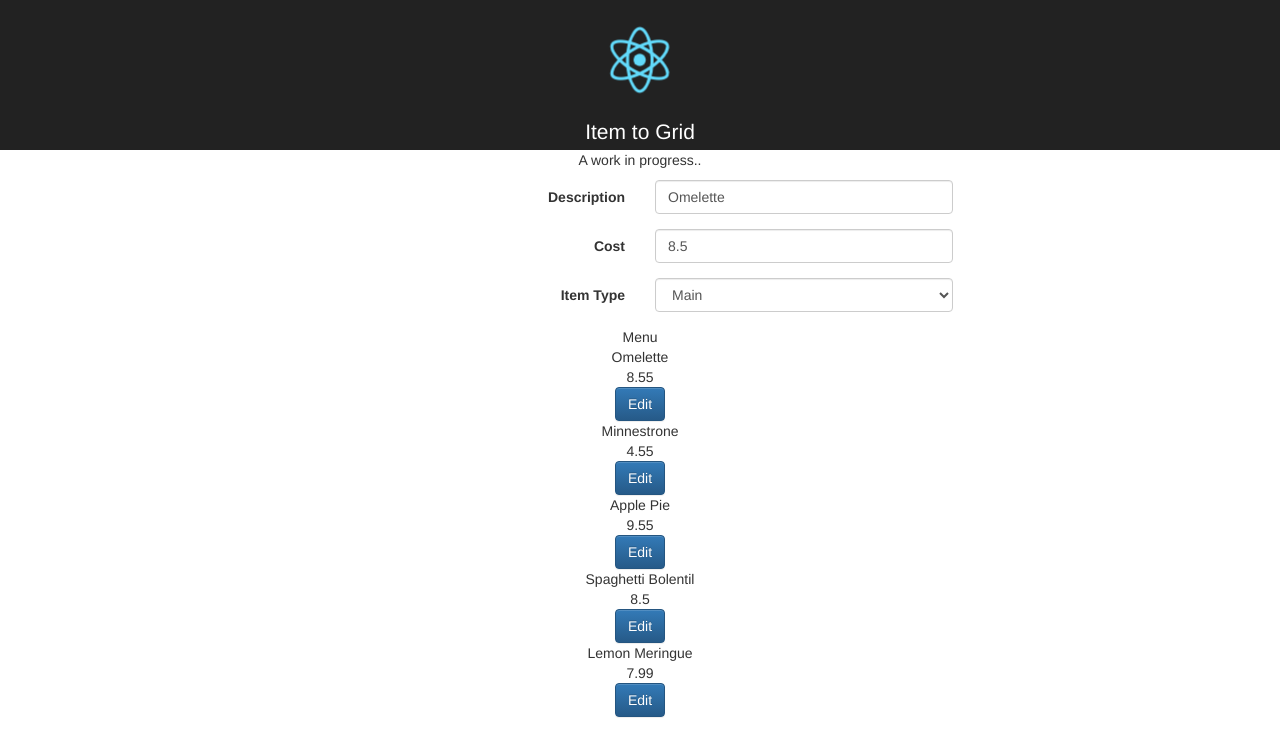
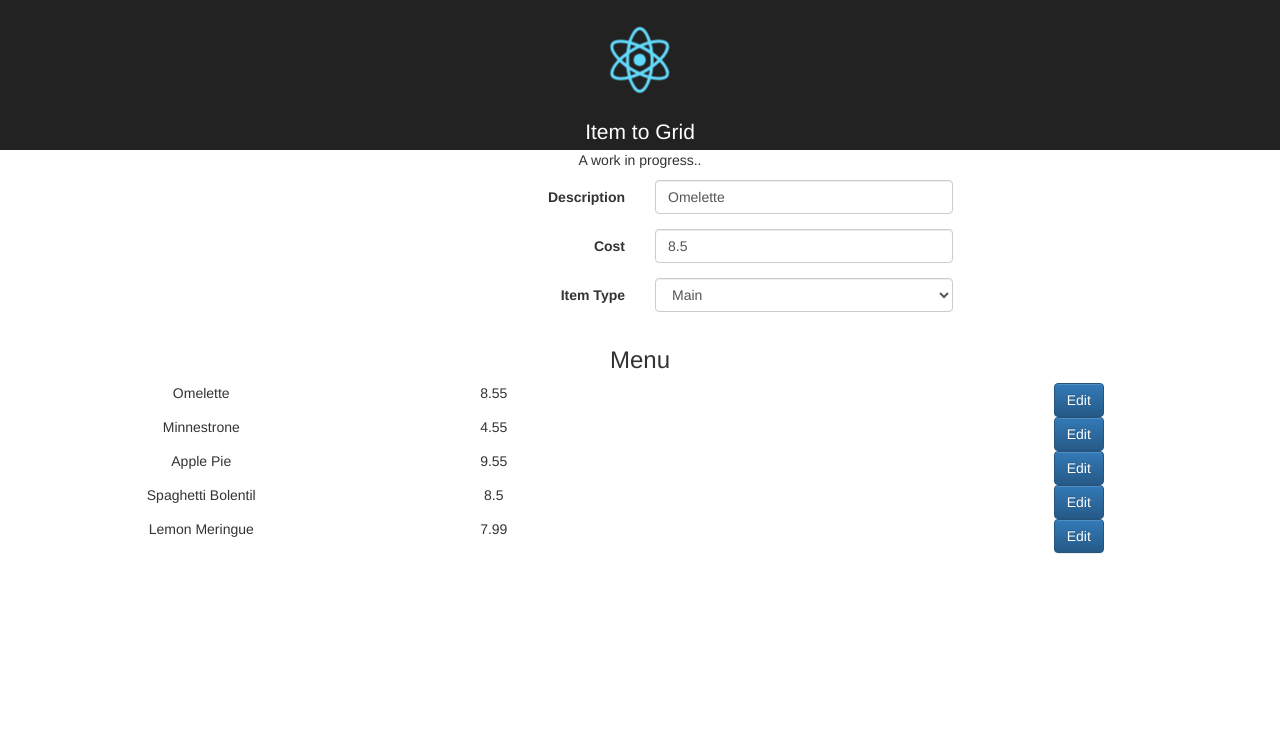
Before and after one commit to Robo-Mike/react-item-togrid, a React (Create React App) app: page / in a window 1280 px wide. Shown: the top 756 px of the page. Built offline with nearby package versions, Linux system fonts and the light colour scheme.

Commit message:
Tidy up fix some errors

```diff
--- a/src/actions/index.js
+++ b/src/actions/index.js
@@ -6,5 +6,5 @@ export const OnProductTypeChange = (event) => {
 
 export const OnProductEdit = (productId) => {
   console.log('product id ' +  productId + 'clicked')
-  return true;
+ return true;
 }
--- a/src/components/ProductList.js
+++ b/src/components/ProductList.js
@@ -2,7 +2,7 @@ import React from 'react'
 import {Grid,Row,Col} from 'react-bootstrap';
 const ProductList = ({children}) => (
   <Grid>
-    <Row><Col>Menu</Col></Row>
+    <Row><Col><h3>Menu</h3></Col></Row>
       {children}
   </Grid>
 )
--- a/src/components/ProductListItem.js
+++ b/src/components/ProductListItem.js
@@ -3,10 +3,10 @@ import PropTypes from 'prop-types'
 import { Row, Col, Button} from 'react-bootstrap';
 const ProductListItem = ( {product, onProductEditClicked}) => (
   <Row>
-    <Col>{product.description}</Col>
-    <Col>{product.cost}</Col>
-    <Col>{product.typename}</Col>
-    <Col><Button bsStyle= 'primary' onClick={onProductEditClicked(product.id)} >Edit</Button></Col>
+    <Col xs={3} >{product.description}</Col>
+    <Col xs={3} >{product.cost}</Col>
+    <Col xs={3} >{product.typename}</Col>
+    <Col xs={3} ><Button bsStyle= 'primary' onClick={()=>{onProductEditClicked(product.id)}} >Edit</Button></Col>
   </Row>
 
 )
--- a/src/containers/ProductContainer.js
+++ b/src/containers/ProductContainer.js
@@ -3,8 +3,7 @@ import PropTypes from 'prop-types'
 import ProductEdit from '../components/ProductEdit'
 import ProductList from '../components/ProductList'
 import ProductListItem from '../components/ProductListItem'
-import {OnProductTypeChange} from '../actions/index.js'
-import {OnProductEdit} from '../actions/index.js'
+
 
 
 const ProductContainer = ( {products,productTypes, initialProduct,onProductTypeChange, onProductEdit}) => (
@@ -13,7 +12,7 @@ const ProductContainer = ( {products,productTypes, initialProduct,onProductTypeC
   <ProductList>
     {products.map(
       (product)=>
-      <ProductListItem product={product} onProductEditClicked={onProductEdit} />
+      <ProductListItem product={product} onProductEditClicked={onProductEdit} key={product.id} />
     )
   }
   </ProductList>
--- a/src/index.js
+++ b/src/index.js
@@ -1,7 +1,7 @@
 import React from 'react';
 import ReactDOM from 'react-dom';
 import './index.css';
-import App from './App';
+import App from './containers/App';
 import registerServiceWorker from './registerServiceWorker';
 import 'bootstrap/dist/css/bootstrap.css';
 import 'bootstrap/dist/css/bootstrap-theme.css';
```
Also changed, not shown: src/containers/App.js (renamed from src/App.js, +7 -7 lines), 1 other file (tests, documents, lock files or other folders).
